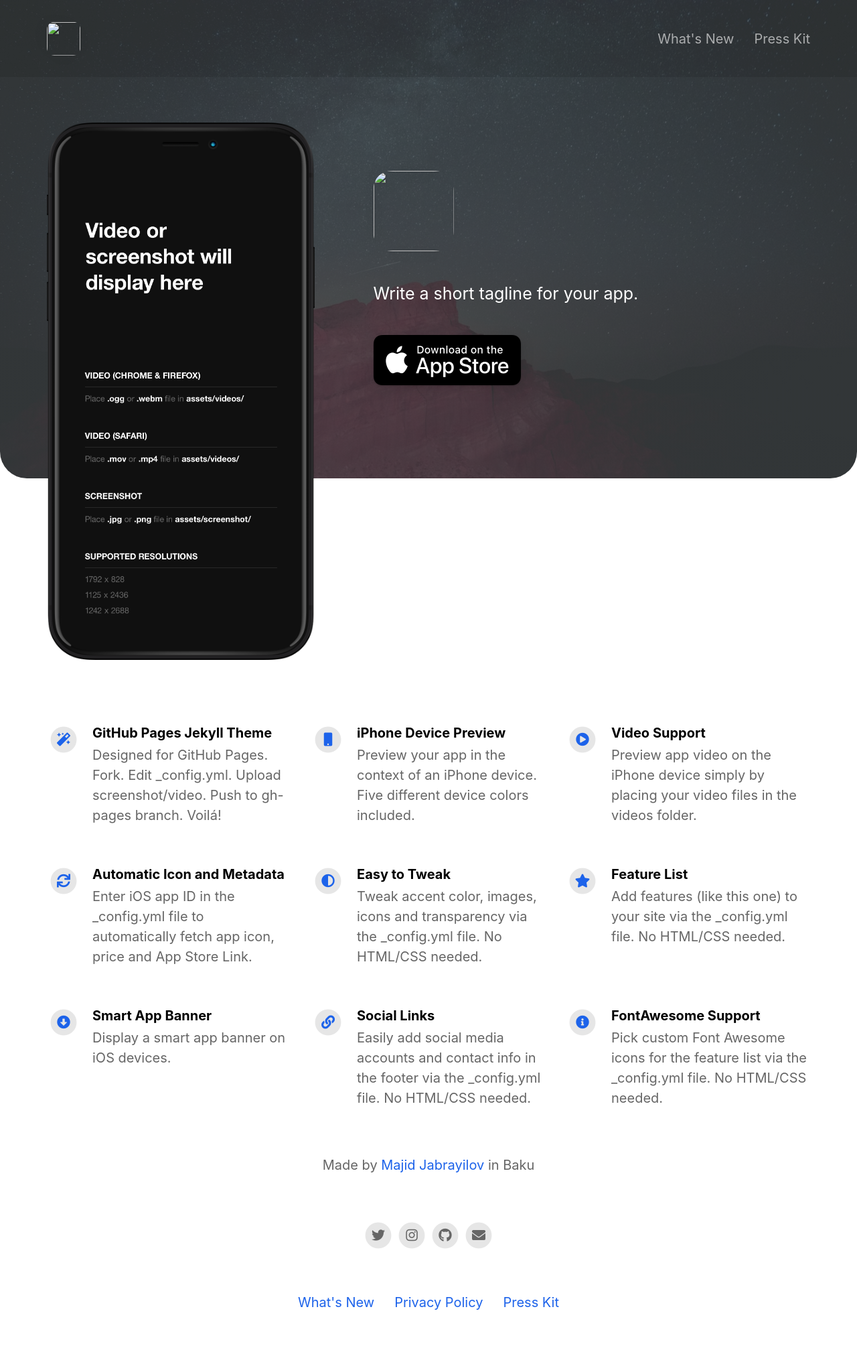
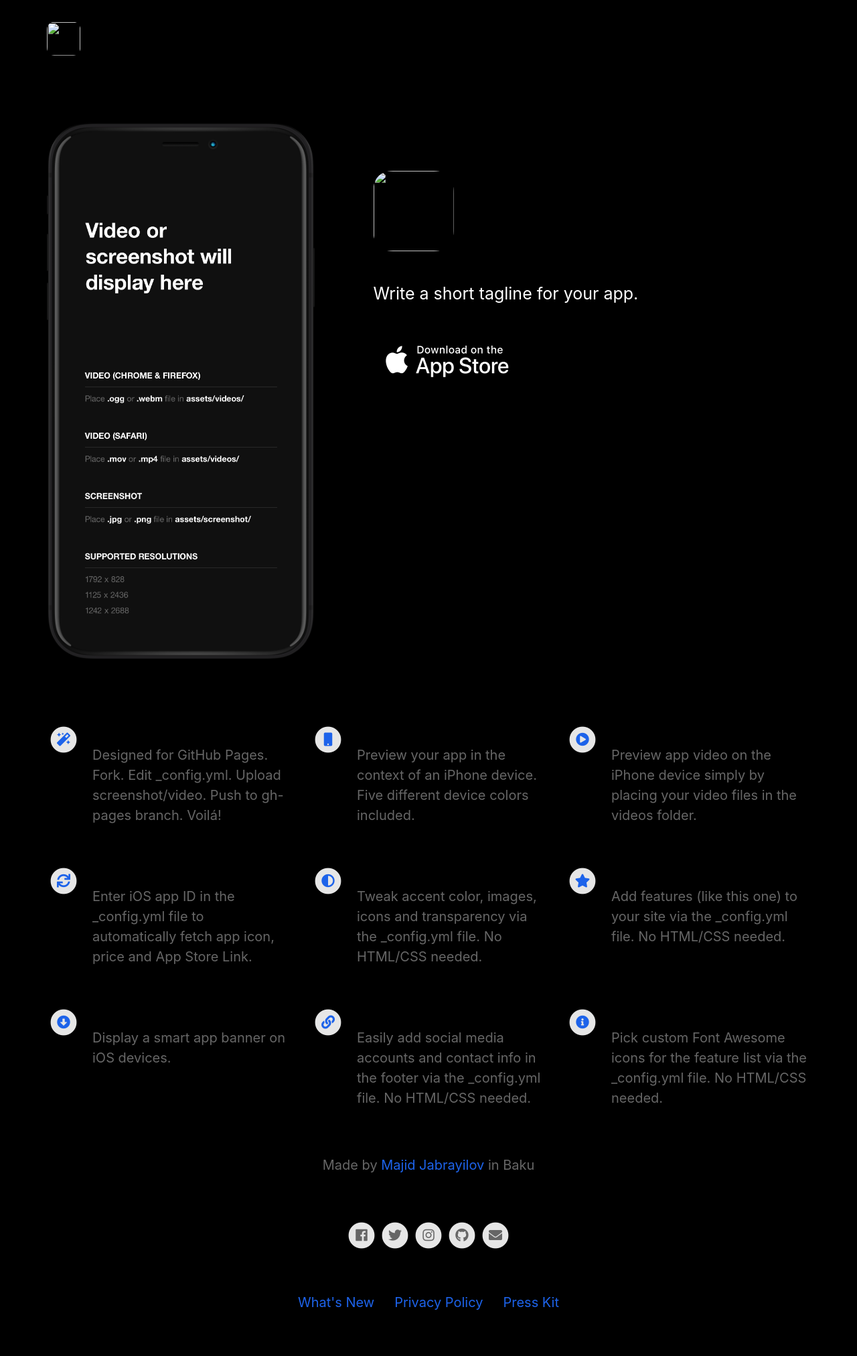
Before and after one commit to mecid/FastBot-Landing, a Jekyll site: the page built from index.html, in a window 1280 px wide. Shown: the whole page at 67% size. Built offline with Jekyll 4.4.1, drawn with Linux system fonts in a browser that asks for light colours; nearby versions of some CDN libraries.

Commit message:
Update _config.yml

```diff
--- a/_config.yml
+++ b/_config.yml
@@ -24,7 +24,7 @@ your_name                                 : Majid Jabrayilov
 your_link                                 : https://swiftwithmajid.com
 your_city                                 : Baku
 email_address                             : cmecid@gmail.com
-facebook_username                         :
+facebook_username                         : majid.jabrayilov
 instagram_username                        : mecid8
 twitter_username                          : mecid
 github_username                           : mecid
@@ -78,17 +78,17 @@ features                                  :
 
 
 # Theme Settings
-topbar_color                              : "#000000"
-topbar_transparency                       : 0.1
-topbar_title_color                        : "#ffffff"
+topbar_color                              : "#000"
+topbar_transparency                       : 0.0
+topbar_title_color                        : "#000"
 
-cover_image                               : assets/headerimage.png                    # Replace with alternative image path or image URL.
-cover_overlay_color                       : "#363b3d"
-cover_overlay_transparency                : 0.8
+cover_image                               : #assets/headerimage.png                    # Replace with alternative image path or image URL.
+cover_overlay_color                       : "#000"
+cover_overlay_transparency                : 0.0
 
 device_color                              : black                                     # Set to: blue, black, yellow, coral or white.
 
-body_background_color                     : "#ffffff"
+body_background_color                     : "#000"
 
 link_color                                : "#1d63ea"
 
```
